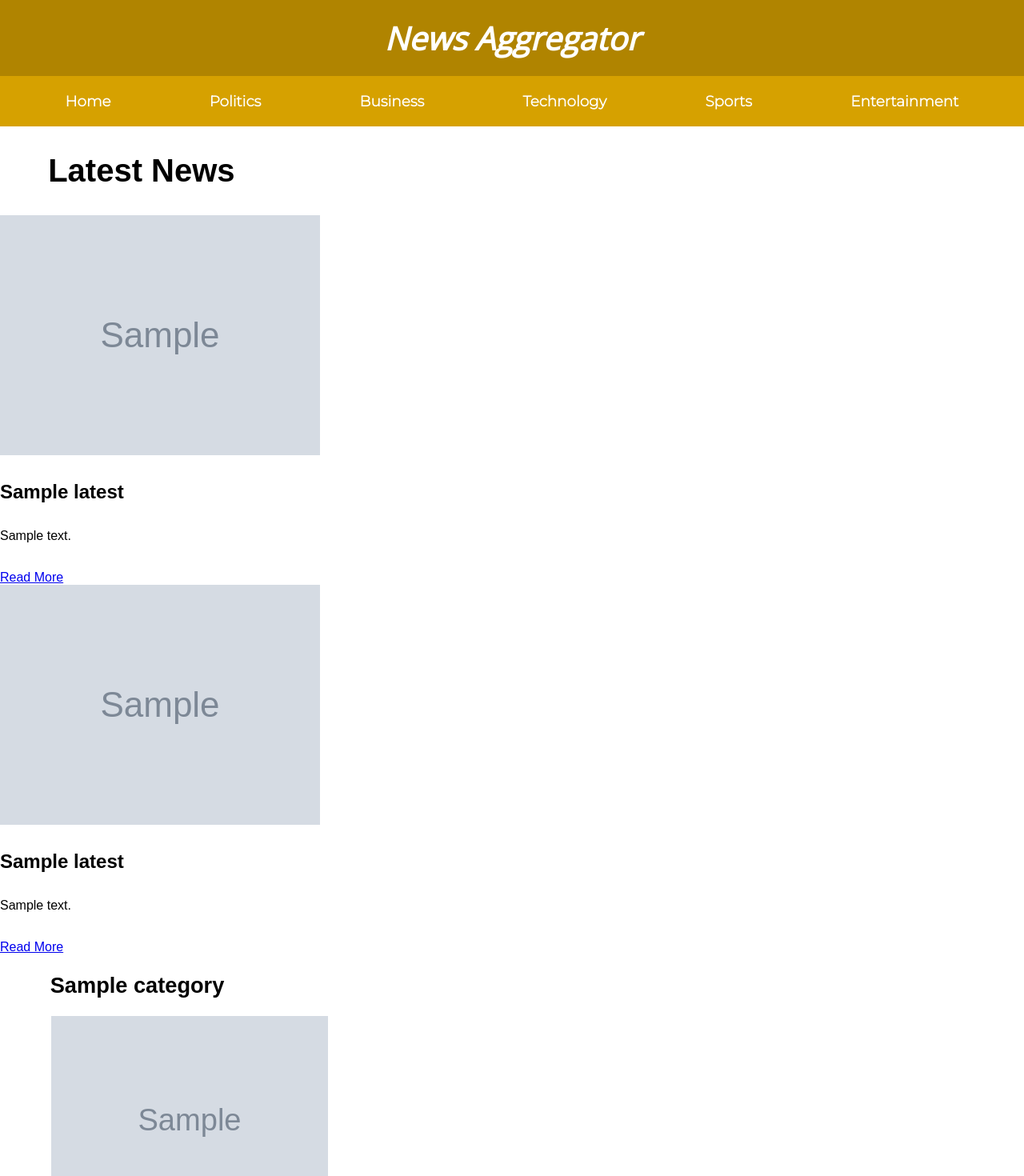
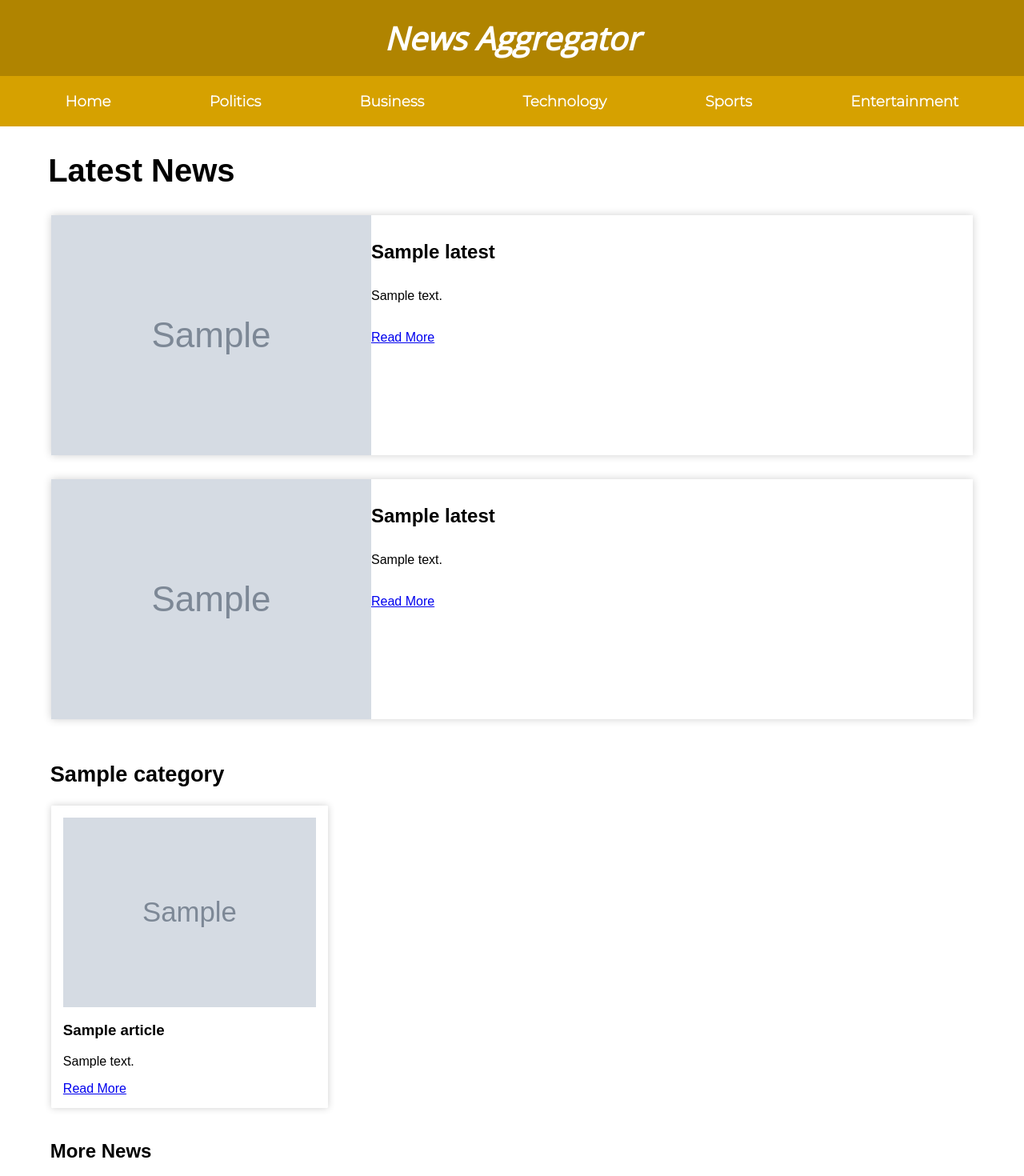
Before and after one commit to grenn24/News-Aggregator-with-chrome-extension-, a Python web app: template templates/home.html in a window 1280 px wide. Shown: the top 1470 px of the page at 80% size. Run offline with Jinja, Linux system fonts and the light colour scheme; the template is opened without the code that fills it: most values are stand-ins (such as "Sample title", 1, 10 or a date in 2020); grey boxes marked "Sample" are stand-in pictures.

Commit message:
updated home.css styling file

```diff
--- a/static/home.css
+++ b/static/home.css
@@ -90,3 +90,40 @@ body {
     display: table;
     clear: both;
   }
+
+/* Styling for card container */
+.card {
+    display: flex;
+    flex-direction: column;
+    margin-bottom: 20px;
+    background-color: white;
+    border-radius: 1px;
+    box-shadow: 0px 0px 10px rgba(0, 0, 0, 0.19);
+    transition: transform 0.3s ease-in-out;
+    padding: 15px;
+  }
+
+.card-container-1 {
+    display: flex;
+    justify-content: center;
+    margin-left: auto;
+    margin-right: auto;
+    width: 90%;
+    padding-bottom: 30px;
+  }
+
+.card-1 {
+    box-shadow: 0 0px 10px 0 rgba(0, 0, 0, 0.19);
+    transition: transform 0.3s ease-in-out;
+    width: 100%;
+    display: flex;
+  }
+
+/* Add animated effect to card when hovering cursor over it */
+.card:hover {
+    transform: translateY(-5px);
+  }
+
+.card-1:hover {
+    transform: translateY(-5px);
+  }
```
